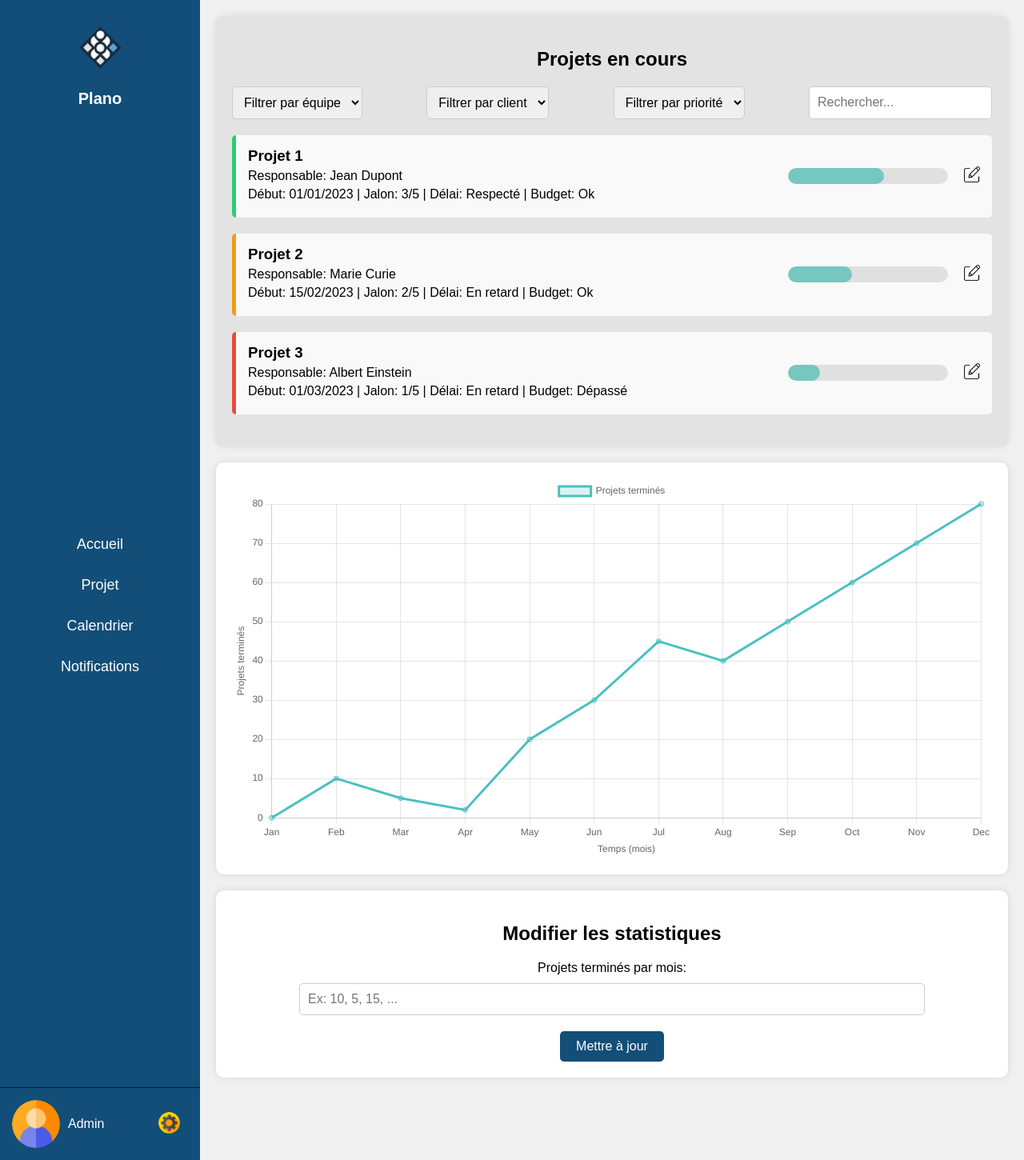
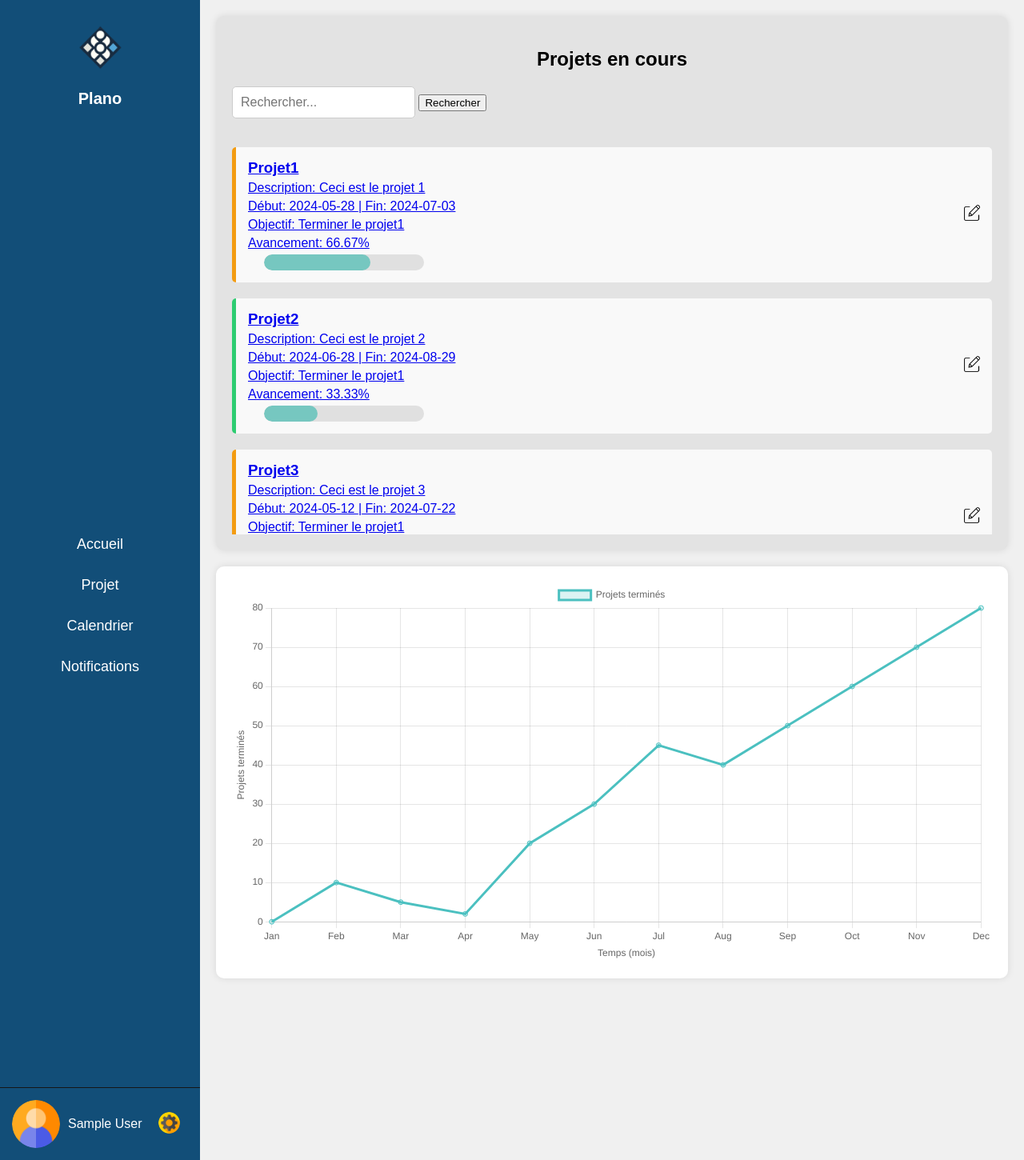
Before and after one commit to Romanlemeur/Projet-technologique, a PHP site: page /adminprojet.php in a window 1280 px wide. Shown: the whole page at 80% size. Run offline with PHP 8.4, Linux system fonts and the light colour scheme; the visitor is signed in with stand-in values (Sample User, id 1); data comes from the database, SQL or seed files in the repository.

Commit message:
Adminprojet

```diff
--- a/adminprojet.php
+++ b/adminprojet.php
@@ -1,3 +1,11 @@
+<?php
+session_start();
+if (!isset($_SESSION['nom'])) {
+    header("Location: loginPage.php"); // Rediriger vers la page de connexion si l'utilisateur n'est pas connecté
+    exit();
+}
+$nomUtilisateur = $_SESSION['nom'];
+?>
 <!DOCTYPE html>
 <html lang="fr">
 <head>
@@ -53,15 +61,15 @@
             <h1>Plano</h1>
         </div>
         <ul>
-            <li><a href="adminpage.php">Accueil</a></li>
-            <li><a href="adminprojet.php">Projet</a></li>
-            <li><a href="#">Calendrier</a></li>
+            <li><a href="page.php">Accueil</a></li>
+            <li><a href="projet.php">Projet</a></li>
+            <li><a href="Calendrier.php">Calendrier</a></li>
             <li><a href="#">Notifications</a></li>
         </ul>
         <div class="profile-banner">
             <img src="image/user.png" alt="Profil">
             <div class="profile-info">
-                <p>Admin</p>
+                <p><?php echo htmlspecialchars($nomUtilisateur); ?></p>
                 <div class="settings-button">
                     <a href="javascript:void(0);" onclick="toggleSettings()"><img src="image/settings.png" alt="Réglages"></a>
                 </div>
@@ -72,82 +80,95 @@
         <div class="projects-container">
             <h2>Projets en cours</h2>
             <div class="filter-section">
-                <select>
-                    <option value="">Filtrer par équipe</option>
-                    <option value="team1">Équipe 1</option>
-                    <option value="team2">Équipe 2</option>
-                </select>
-                <select>
-                    <option value="">Filtrer par client</option>
-                    <option value="client1">Client 1</option>
-                    <option value="client2">Client 2</option>
-                </select>
-                <select>
-                    <option value="">Filtrer par priorité</option>
-                    <option value="high">Haute</option>
-                    <option value="medium">Moyenne</option>
-                    <option value="low">Basse</option>
-                </select>
-                <input type="text" placeholder="Rechercher...">
+                <form method="GET" action="">
+                    <input type="text" name="search" placeholder="Rechercher..." value="<?php echo htmlspecialchars(isset($_GET['search']) ? $_GET['search'] : ''); ?>">
+                    <button type="submit">Rechercher</button>
+                </form>
             </div>
+
+            <?php
+                try {
+                    // Établir une connexion à la base de données
+                    $pdo = new PDO('mysql:host=localhost;dbname=plano', 'root', '');
+                    $pdo->setAttribute(PDO::ATTR_ERRMODE, PDO::ERRMODE_EXCEPTION);
+
+                    // Vérifier si une recherche a été effectuée
+                    $search = isset($_GET['search']) ? $_GET['search'] : '';
+                    if ($search) {
+                        // Requête SQL avec une clause WHERE pour filtrer les projets par titre
+                        $stmt = $pdo->prepare('SELECT * FROM Projet WHERE Titre LIKE ?');
+                        $stmt->execute(['%' . $search . '%']);
+                    } else {
+                        // Requête SQL pour récupérer tous les projets
+                        $stmt = $pdo->query('SELECT * FROM Projet');
+                    }
+                    $projets = $stmt->fetchAll(PDO::FETCH_ASSOC);
+
+                } catch (PDOException $e) {
+                    echo 'Erreur : ' . $e->getMessage();
+                }
+            ?>
+
+            <div class="project-list-container" style="max-height: 500px; overflow-y: auto;">
                 <ul class="project-list">
-                <li class="project-item success">
+                    <?php foreach ($projets as $projet): ?>
+                        <?php
+                            // Récupérer le nombre total de tâches et le nombre de tâches terminées pour chaque projet
+                            $stmt = $pdo->prepare('SELECT COUNT(*) as total, SUM(état) as completed FROM Tache WHERE Projet = ?');
+                            $stmt->execute([$projet['ID_Projet']]);
+                            $result = $stmt->fetch(PDO::FETCH_ASSOC);
+                            $totalTaches = $result['total'];
+                            $tachesTerminees = $result['completed'];
+                            $avancement = ($totalTaches > 0) ? ($tachesTerminees / $totalTaches) * 100 : 0;
+
+                            // Calculer le délai restant
+                            $dateFin = new DateTime($projet['Fin']);
+                            $dateActuelle = new DateTime();
+                            $interval = $dateActuelle->diff($dateFin);
+                            $joursRestants = $interval->days;
+                            if ($dateActuelle > $dateFin) {
+                                $joursRestants *= -1; // Nombre de jours de retard
+                            }
+
+                            // Déterminer la classe du projet en fonction de l'avancement et du délai restant
+                            $classeProjet = 'success';
+                            if ($avancement < 75) {
+                                if ($joursRestants < 30) {
+                                    $classeProjet = 'danger';
+                                } elseif ($joursRestants <= 60) {
+                                    $classeProjet = 'warning';
+                                }
+                            }
+                        ?>
+                        <a href="projet_detail.php?id=<?= $projet['ID_Projet'] ?>" class="project-link">
+                            <li class="project-item <?= $classeProjet ?>">
                                     <div class="info">
-                        <h3>Projet 1</h3>
-                        <p>Responsable: Jean Dupont</p>
-                        <p>Début: 01/01/2023 | Jalon: 3/5 | Délai: Respecté | Budget: Ok</p>
+                                        <h3><?= htmlspecialchars($projet['Titre']) ?></h3>
+                                        <p>Description: <?= htmlspecialchars($projet['Description']) ?></p>
+                                        <p>Début: <?= htmlspecialchars($projet['Debut']) ?> | Fin: <?= htmlspecialchars($projet['Fin']) ?></p>
+                                        <p>Objectif: <?= htmlspecialchars($projet['Objectif']) ?></p>
+                                        <p>Avancement: <?= number_format($avancement, 2) ?>%</p>
                                     </div>
                                     <div class="progress">
-                        <div class="progress-bar" style="width: 60%;"></div>
+                                        <div class="progress-bar" style="width: <?= number_format($avancement, 2) ?>%;"></div>
                                     </div>
                                     <div class="modify">
                                         <a href="#"><img src="image/edit.png" alt="Modifier"></a>
                                     </div>
                             </li>
-                <li class="project-item warning">
-                    <div class="info">
-                        <h3>Projet 2</h3>
-                        <p>Responsable: Marie Curie</p>
-                        <p>Début: 15/02/2023 | Jalon: 2/5 | Délai: En retard | Budget: Ok</p>
+                        </a>
+                    <?php endforeach; ?>
+                </ul>
             </div>
-                    <div class="progress">
-                        <div class="progress-bar" style="width: 40%;"></div>
-                    </div>
-                    <div class="modify">
-                        <a href="#"><img src="image/edit.png" alt="Modifier"></a>
-                    </div>
-                </li>
-                <li class="project-item danger">
-                    <div class="info">
-                        <h3>Projet 3</h3>
-                        <p>Responsable: Albert Einstein</p>
-                        <p>Début: 01/03/2023 | Jalon: 1/5 | Délai: En retard | Budget: Dépassé</p>
-                    </div>
-                    <div class="progress">
-                        <div class="progress-bar" style="width: 20%;"></div>
-                    </div>
-                    <div class="modify">
-                        <a href="#"><img src="image/edit.png" alt="Modifier"></a>
-                    </div>
-                </li>
-            </ul>
         </div>
         <div class="chart-container">
             <canvas id="projectsChart"></canvas>
-        </div>
-        <div class="stats-container">
-            <h2>Modifier les statistiques</h2>
-            <form>
-                <label for="completed-projects">Projets terminés par mois:</label>
-                <input type="text" id="completed-projects" name="completed-projects" placeholder="Ex: 10, 5, 15, ...">
-                <button type="submit">Mettre à jour</button>
-            </form>
         </div>
     </div>
     <div id="settings-tab" class="settings-tab">
         <div class="profile-section">
             <img src="image/user.png" alt="Profil">
-            <p>Admin</p>
+            <p><?php echo htmlspecialchars($nomUtilisateur); ?></p>
             <input type="text" placeholder="Nouveau mot de passe">
             <input type="text" placeholder="Confirmer le mot de passe">
             <button>Nouveau Mot de Passe</button>
@@ -157,5 +178,3 @@
     </div>
 </body>
 </html>
-
-</html>
```
Also changed, not shown: Projet.php (+42 -28 lines). Lines whose indentation alone changed are shown as unchanged.
